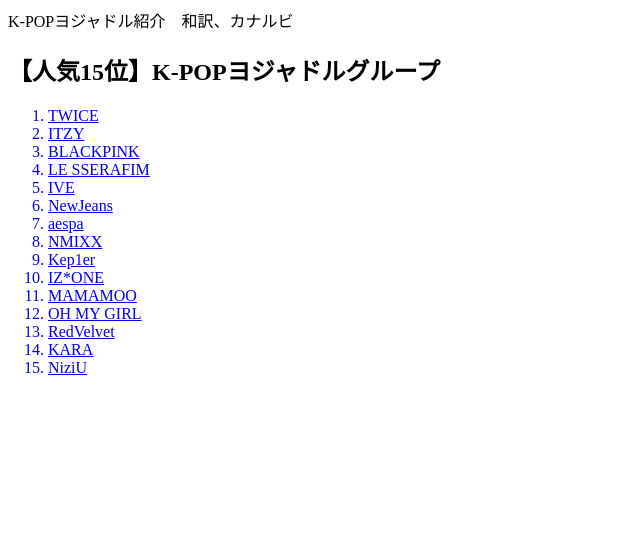
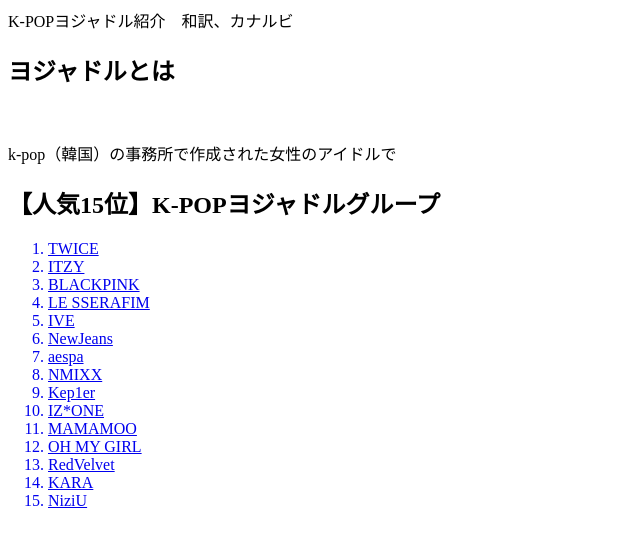
Before and after one commit to ca01231012/k-pop, a plain HTML site: page index.html in a window 1280 px wide. Shown: the whole page, without its empty margins (0-640 px from the left). Drawn offline with Linux system fonts and the light colour scheme.

Commit message:
update index.html

```diff
--- a/index.html
+++ b/index.html
@@ -6,6 +6,8 @@
     </head>
     <body>
         <header>K-POPヨジャドル紹介　和訳、カナルビ</header>
+        <h2>ヨジャドルとは</h2>
+        <br><p>k-pop（韓国）の事務所で作成された女性のアイドルで</p>
 
         <h2>【人気15位】K-POPヨジャドルグループ</h2>
         <ol>
```
